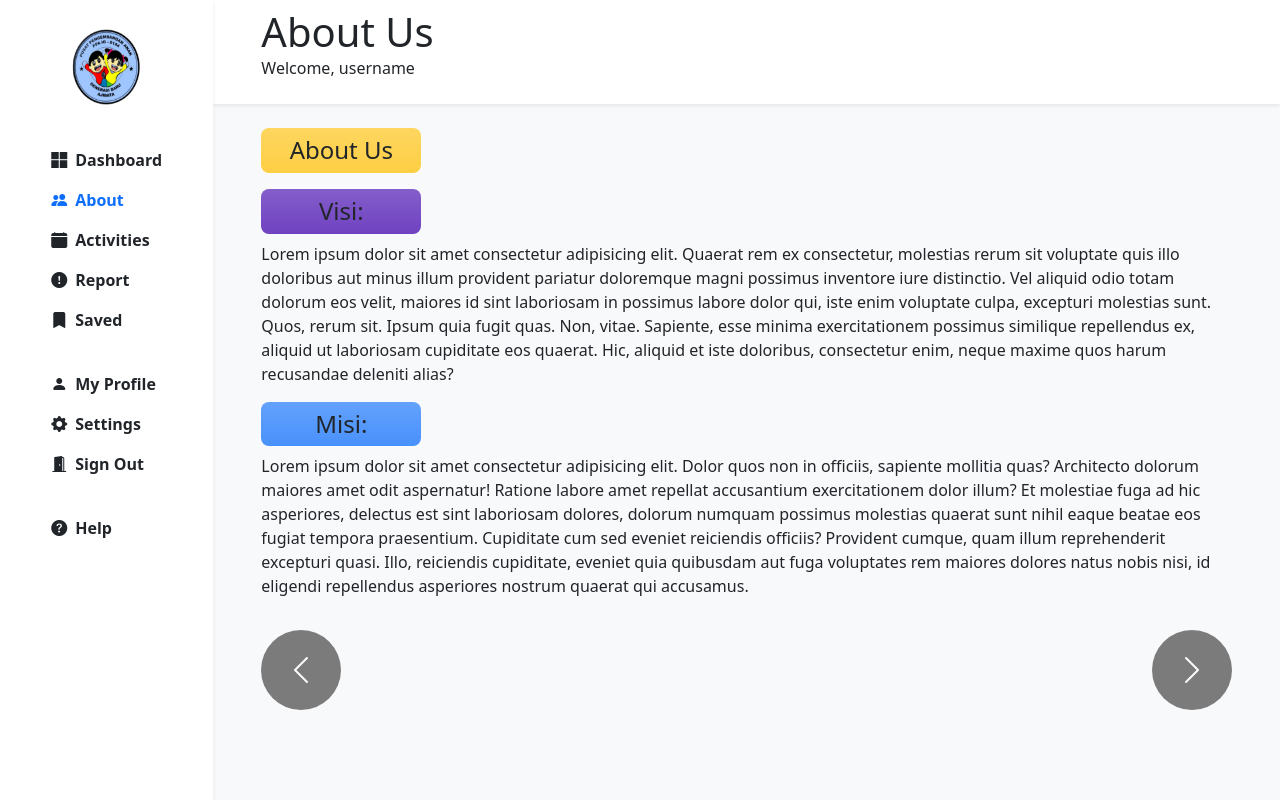
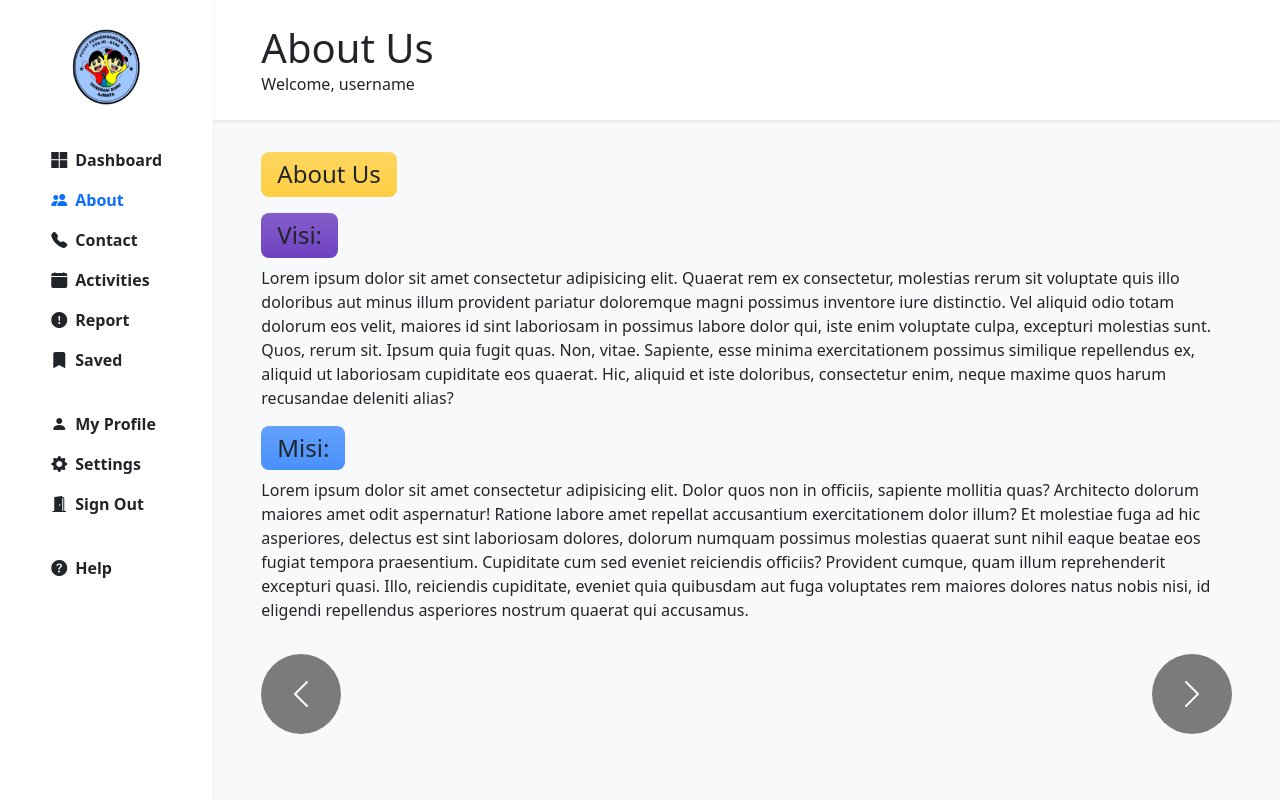
Before and after one commit to Yamskyyy/Kelompok4, a Flask app: template templates/about.html in a window 1280 px wide. Run offline with Flask 3, Linux system fonts and the light colour scheme; the template is opened without the code that fills it, so the values that code supplies are empty; some libraries are stand-ins or nearby versions.

Commit message:
about.html

```diff
--- a/templates/about.html
+++ b/templates/about.html
@@ -37,7 +37,7 @@
         <div class="row flex-nowrap m-0">
             <!-- Side Nav -->
 
-            <header class="col-auto col-md-3 col-xl-2 p-0">
+            <header class="col-auto col-md-2 p-0">
                 <nav class="min-vh-100 sticky-top bg-body shadow-sm">
                     <div class="d-flex flex-column align-items-center">
                         <a href="#" class="mt-3 nav-link">
@@ -50,7 +50,9 @@
                                     class="nav-link d-flex align-items-center fw-bolder gap-2 text-body"
                                 >
                                     <i class="bi bi-microsoft"></i>
-                                    <span>Dashboard</span>
+                                    <span class="d-none d-md-inline">
+                                        Dashboard
+                                    </span>
                                 </a>
                             </li>
                             <li class="nav-item">
@@ -59,7 +61,20 @@
                                     class="nav-link d-flex align-items-center fw-bolder gap-2"
                                 >
                                     <i class="bi bi-people-fill"></i>
-                                    <span>About</span>
+                                    <span class="d-none d-md-inline">
+                                        About
+                                    </span>
+                                </a>
+                            </li>
+                            <li class="nav-item">
+                                <a
+                                    href="./contact.html"
+                                    class="nav-link d-flex align-items-center fw-bolder gap-2 text-body"
+                                >
+                                    <i class="bi bi-telephone-fill"></i>
+                                    <span class="d-none d-md-inline">
+                                        Contact
+                                    </span>
                                 </a>
                             </li>
                             <li class="nav-item">
@@ -68,7 +83,9 @@
                                     class="nav-link d-flex align-items-center fw-bolder gap-2 text-body"
                                 >
                                     <i class="bi bi-calendar-fill"></i>
-                                    <span>Activities</span>
+                                    <span class="d-none d-md-inline">
+                                        Activities
+                                    </span>
                                 </a>
                             </li>
                             <li class="nav-item">
@@ -79,7 +96,9 @@
                                     <i
                                         class="bi bi-exclamation-circle-fill"
                                     ></i>
-                                    <span>Report</span>
+                                    <span class="d-none d-md-inline">
+                                        Report
+                                    </span>
                                 </a>
                             </li>
                             <li class="nav-item">
@@ -88,7 +107,9 @@
                                     class="nav-link d-flex align-items-center fw-bolder gap-2 text-body"
                                 >
                                     <i class="bi bi-bookmark-fill"></i>
-                                    <span>Saved</span>
+                                    <span class="d-none d-md-inline">
+                                        Saved
+                                    </span>
                                 </a>
                             </li>
                             <li class="nav-item mt-4">
@@ -97,7 +118,9 @@
                                     class="nav-link d-flex align-items-center fw-bolder gap-2 text-body"
                                 >
                                     <i class="bi bi-person-fill"></i>
-                                    <span>My Profile</span>
+                                    <span class="d-none d-md-inline">
+                                        My Profile
+                                    </span>
                                 </a>
                             </li>
                             <li class="nav-item">
@@ -106,7 +129,9 @@
                                     class="nav-link d-flex align-items-center fw-bolder gap-2 text-body"
                                 >
                                     <i class="bi bi-gear-fill"></i>
-                                    <span>Settings</span>
+                                    <span class="d-none d-md-inline">
+                                        Settings
+                                    </span>
                                 </a>
                             </li>
                             <li class="nav-item">
@@ -115,7 +140,9 @@
                                     class="nav-link d-flex align-items-center fw-bolder gap-2 text-body"
                                 >
                                     <i class="bi bi-door-open-fill"></i>
-                                    <span>Sign Out</span>
+                                    <span class="d-none d-md-inline">
+                                        Sign Out
+                                    </span>
                                 </a>
                             </li>
                             <li class="nav-item mt-4">
@@ -124,7 +151,9 @@
                                     class="nav-link d-flex align-items-center fw-bolder gap-2 text-body"
                                 >
                                     <i class="bi bi-question-circle-fill"></i>
-                                    <span>Help</span>
+                                    <span class="d-none d-md-inline">
+                                        Help
+                                    </span>
                                 </a>
                             </li>
                         </ul>
@@ -135,11 +164,11 @@
             <!-- Body -->
 
             <div class="col p-0 overflow-hidden bg-light">
-                <div class="py-2 px-5 shadow-sm bg-body">
+                <div class="py-4 px-3 px-md-5 shadow-sm bg-body">
                     <h1 class="m-0">About Us</h1>
-                    <p>Welcome, username</p>
+                    <p class="m-0">Welcome, username</p>
                 </div>
-                <div class="px-5 my-4">
+                <div class="py-2 px-3 px-md-5 my-4">
                     <div id="carouselAbout" class="carousel slide">
                         <div class="carousel-inner">
                             <div class="carousel-item active">
@@ -147,7 +176,7 @@
                                     <h2>
                                         <span
                                             class="fs-4 bg-warning bg-gradient bg-opacity-75 py-2 px-3 rounded-3 d-inline-block text-center"
-                                            style="width: 10rem"
+                                            style="width: fit-content"
                                         >
                                             About Us
                                         </span>
@@ -155,7 +184,7 @@
                                     <h3 class="mt-3">
                                         <span
                                             class="fs-4 bg-purple bg-gradient bg-opacity-75 py-2 px-3 rounded-3 d-inline-block text-center"
-                                            style="width: 10rem"
+                                            style="width: fit-content"
                                         >
                                             Visi:
                                         </span>
@@ -183,7 +212,7 @@
                                     <h3 class="mt-3">
                                         <span
                                             class="fs-4 bg-primary bg-gradient bg-opacity-75 py-2 px-3 rounded-3 d-inline-block text-center"
-                                            style="width: 10rem"
+                                            style="width: fit-content"
                                         >
                                             Misi:
                                         </span>
@@ -216,7 +245,7 @@
                                     <h2>
                                         <span
                                             class="fs-4 bg-warning bg-gradient bg-opacity-75 py-2 px-3 rounded-3 d-inline-block text-center"
-                                            style="width: 30rem"
+                                            style="width: fit-content"
                                         >
                                             Deskripsi Program dan Layanan
                                         </span>
@@ -224,7 +253,7 @@
                                     <h3 class="mt-3">
                                         <span
                                             class="fs-4 bg-purple bg-gradient bg-opacity-75 py-2 px-3 rounded-3 d-inline-block text-center"
-                                            style="width: 15rem"
+                                            style="width: fit-content"
                                         >
                                             Main Program:
                                         </span>
@@ -252,7 +281,7 @@
                                     <h3 class="mt-3">
                                         <span
                                             class="fs-4 bg-primary bg-gradient bg-opacity-75 py-2 px-3 rounded-3 d-inline-block text-center"
-                                            style="width: 15rem"
+                                            style="width: fit-content"
                                         >
                                             Metode Belajar:
                                         </span>
@@ -285,12 +314,14 @@
                                     <h2>
                                         <span
                                             class="fs-4 bg-warning bg-gradient bg-opacity-75 py-2 px-3 rounded-3 d-inline-block text-center"
-                                            style="width: 10rem"
+                                            style="width: fit-content"
                                         >
                                             Profil Tim
                                         </span>
                                     </h2>
-                                    <div class="row row-cols-4 mt-3 g-3">
+                                    <div
+                                        class="row row-cols-1 row-cols-sm-2 row-cols-md-3 row-cols-lg-4 mt-3 g-3"
+                                    >
                                         <div class="col">
                                             <div
                                                 class="bg-primary bg-gradient bg-opacity-75 rounded p-3 position-relative"
```
